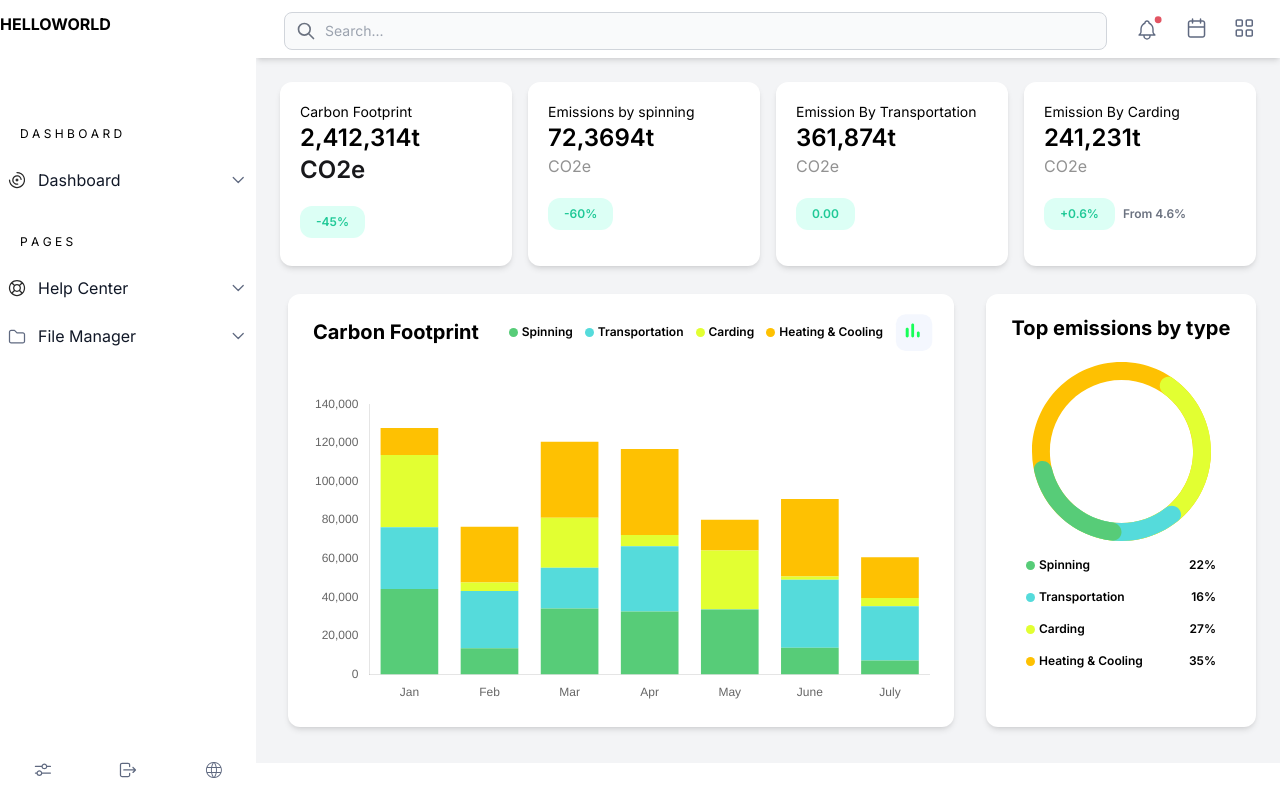
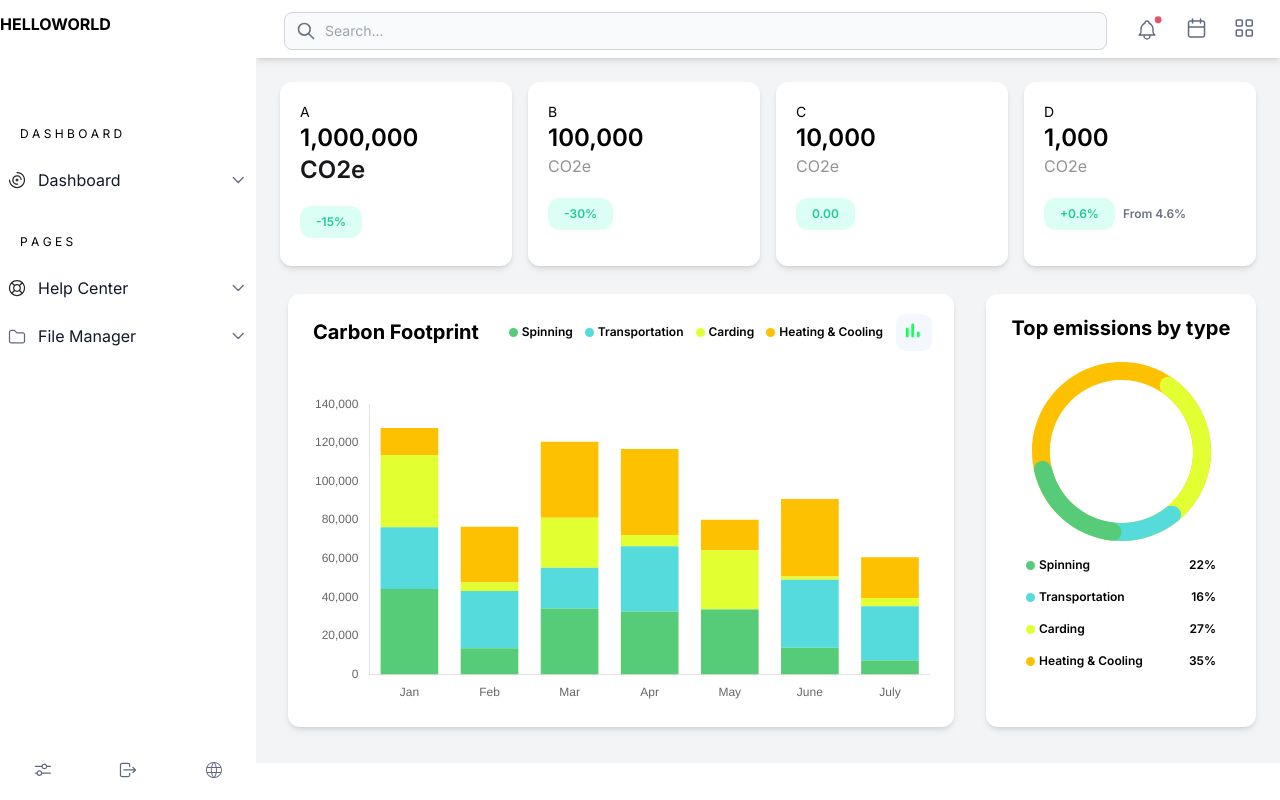
Before and after one commit to IcePuff44/admin-dashboard-tailwind-planetscale-react-nextjs, a Next.js app: page / in a window 1280 px wide. Built offline with nearby package versions, Linux system fonts and the light colour scheme.

Commit message:
Update Home.js

```diff
--- a/components/Home.js
+++ b/components/Home.js
@@ -8,27 +8,27 @@ import BarChart from "./BarChart";
 const data = [
   {
     id: 1,
-    title: "Carbon Footprint",
-    value: "2,412,314t",
-    percent: "-45%",
+    title: "A",
+    value: "1,000,000",
+    percent: "-15%",
     main: true
   },
   {
     id: 2,
-    title: "Emissions by spinning",
-    value: "72,3694t",
-    percent: "-60%",
+    title: "B",
+    value: "100,000",
+    percent: "-30%",
   },
   {
     id: 3,
-    title: "Emission By Transportation",
-    value: "361,874t",
+    title: "C",
+    value: "10,000",
     percent: "0.00",
   },
   {
     id: 4,
-    title: "Emission By Carding",
-    value: "241,231t",
+    title: "D",
+    value: "1,000",
     percent: "+0.6%",
     extra: "From 4.6% ",
   },
```
